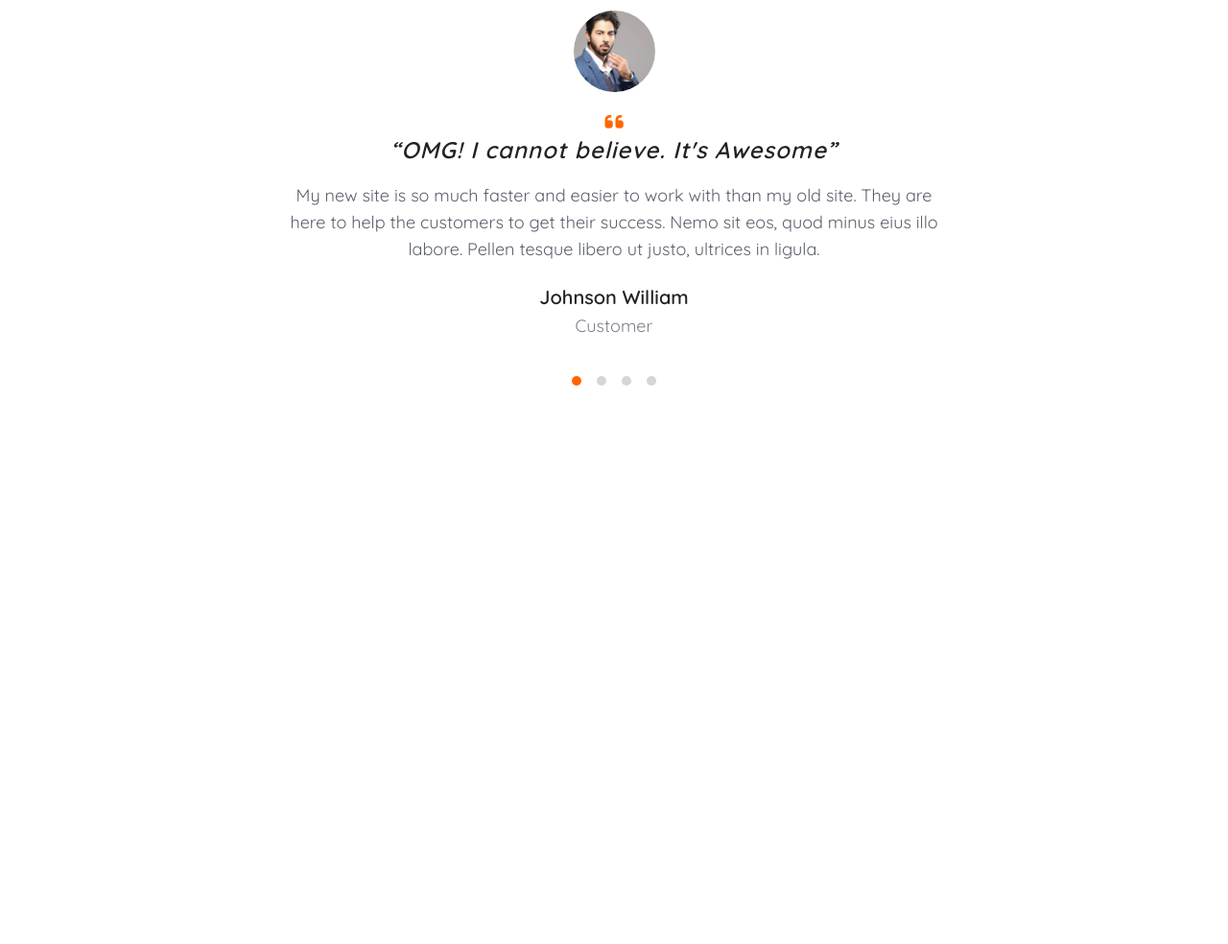
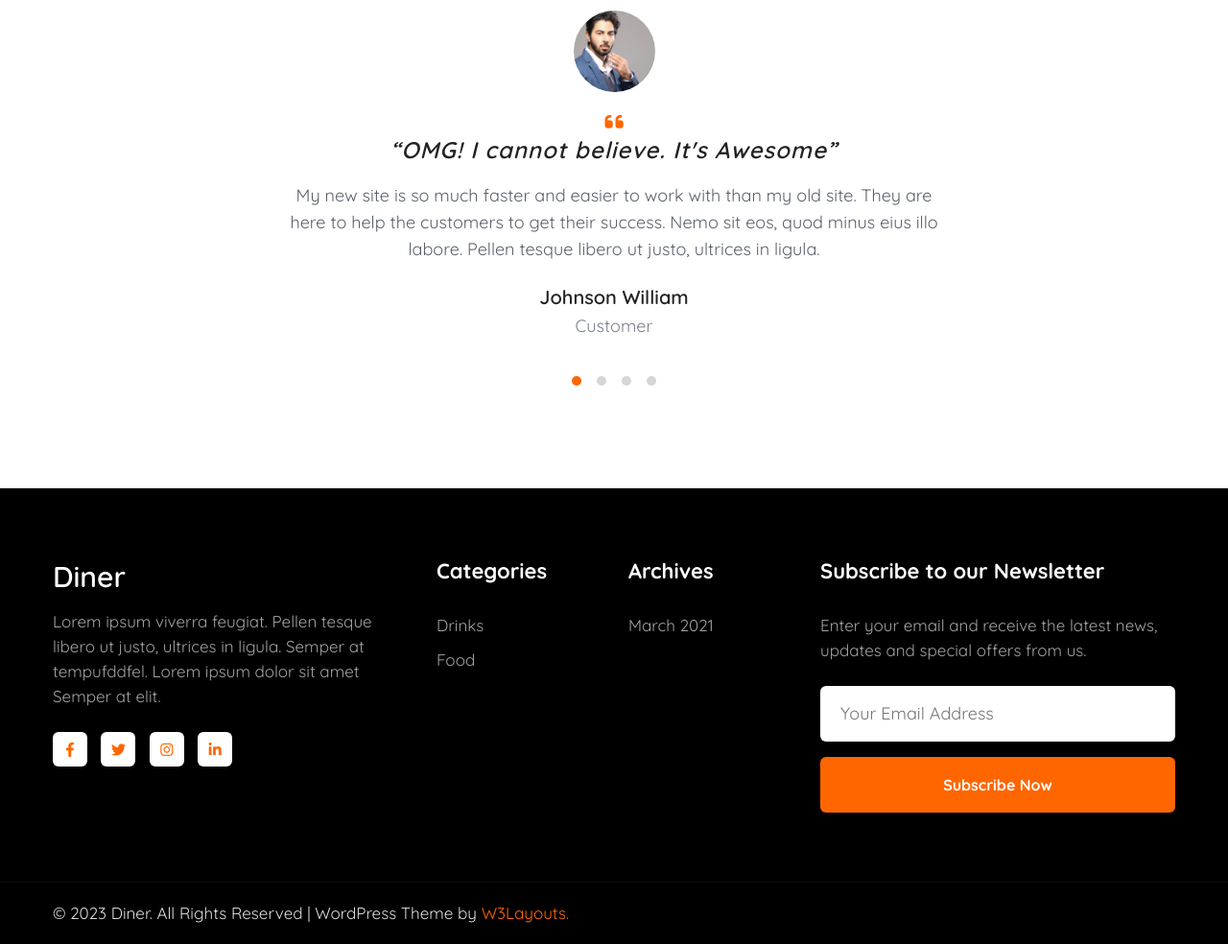
Before and after one commit to khadang2106/Diner_Project, a plain HTML site: page index.html in a window 1280 px wide. Shown: the part 6302-7286 px from the top of the page at 96% size. Before the commit the page ends 7051 px from the top, so only its background shows below. Drawn offline with nearby package versions, Linux system fonts and the light colour scheme; a script that the page names is missing.

Commit message:
Update: footer

```diff
--- a/css/dark-style.css
+++ b/css/dark-style.css
@@ -79,3 +79,12 @@ body.dark .feedback__item p{
 body.dark .feedback__item .name{
     color: #eee;
 }
+
+/* FOOTER */
+body.dark .footer__item .footer__socials a{
+    background-color: #232220;
+}
+body.dark .footer__item input{
+    background-color: #232220;
+    color: #c2d0da;
+}
--- a/css/style.css
+++ b/css/style.css
@@ -880,6 +880,131 @@ html, body{
     }
 }
 
+/* FOOTER */
+.footer{
+    background-color: #000;
+}
+.footer a{
+    text-decoration: none;
+    transition: all .5s;
+}
+.footer a:hover{
+    color: #ff6600;
+}
+.footer__item .footer__logo{
+    font-size: 30px;
+    font-weight: 600;
+    color: white;
+    line-height: 26px;
+}
+.footer__item h4{
+    font-size: 22px;
+    font-weight: 700;
+    color: white;
+    line-height: 28px;
+    margin-bottom: 30px;
+}
+.footer__item p, .footer__item a{
+    font-size: 17px;
+    color: #a5a2a1;
+    line-height: 26px;
+}
+.footer__item li{
+    list-style: none;
+    margin-bottom: 10px;
+}
+.footer__item .footer__socials a{
+    width: 36px;
+    height: 36px;
+    line-height: 35px;
+    border-radius: 6px;
+    background-color: white;
+    display: inline-block;
+    color: #ff6600;
+    text-align: center;
+    margin-right: 10px;
+    transition: all .3s;
+}
+.footer__content .footer__item .footer__socials a:hover{
+    background-color: #ff6600;
+    color: white;
+}
+.footer__item .footer__socials i{
+    font-size: 15px;
+}
+.footer__item input{
+    width: 100%;
+    padding: 14px 20px;
+    border-radius: 6px;
+    border: 1px solid transparent;
+    font-size: 18px;
+    color: rgba(22,28,45,0.7);
+    line-height: 28px;
+    outline: none;
+}
+.footer__item input:focus{
+    border: 1px solid #ff6600;
+    color: #111;
+}
+.footer__item button{
+    background-color: #ff6600;
+    border: 2px solid transparent;
+}
+.footer__item button:hover{
+    color: white;
+    background-color: #ff6600;
+    border: 2px solid #ff6600;
+    opacity: 0.8;
+}
+.footer__copyright{
+    padding: 1.2rem 0;
+    border-top: 1px solid rgba(255,255,255,0.05);
+}
+.footer__copyright p{
+    font-size: 17px;
+    color: #ddd;
+    margin: 0;
+}
+.footer__copyright a{
+    color: #ff6600;
+}
+.footer__copyright a:hover{
+    color: white;
+}
+
+/* FOOTER-RESPONSIVE */
+@media screen and (max-width: 992px){
+    .footer__item .footer__socials{
+        text-align: center;
+        margin-top: 20px;
+    }
+    .footer__item h4{
+        font-size: 20px;
+        margin-bottom: 20px;
+    }
+    .footer__copyright p{
+        text-align: center;
+    }
+}
+@media screen and (max-width: 600px){
+    .footer__copyright p{
+        line-height: 26px;
+    }
+}
+@media screen and (max-width: 480px){
+    .footer__item button{
+        padding: 13px 21.5px;
+    }
+}
+@media screen and (max-width: 415px){
+    .footer__item .footer__logo{
+        font-size: 26px;
+    }
+    .footer__item li{
+        margin-bottom: 8px;
+    }
+}
+
 /* BACK TO TOP */
 .backToTop{
     position: fixed;
--- a/index.html
+++ b/index.html
@@ -565,22 +565,73 @@
     </div>
   </section>
   <!-- FOOTER -->
+  <footer class="footer">
+    <div class="footer__content py-5">
+      <div class="container py-lg-4">
+        <div class="row">
+          <div class="col-sm-7 col-md-6 col-lg-4 pr-lg-5">
+            <div class="footer__item">
+              <h2 class="mb-3">
+                <a href="#" class="footer__logo">Diner</a>
+              </h2>
+              <p>Lorem ipsum viverra feugiat. Pellen tesque libero ut justo, ultrices in ligula. Semper at tempufddfel. Lorem ipsum dolor sit amet Semper at elit.</p>
+              <div class="footer__socials mt-4">
+                <a href="#">
+                  <i class="fab fa-facebook-f"></i>
+                </a>
+                <a href="#">
+                  <i class="fab fa-twitter"></i>
+                </a>
+                <a href="#">
+                  <i class="fab fa-instagram"></i>
+                </a>
+                <a href="#">
+                  <i class="fab fa-linkedin-in"></i>
+                </a>
+              </div>
+            </div>
+          </div>
+          <div class="col-6 col-sm-5 col-md-6 col-lg-2 mt-5 mt-sm-0">
+            <div class="footer__item">
+              <h4>Categories</h4>
+              <ul>
+                <li><a href="#">Drinks</a></li>
+                <li><a href="#">Food</a></li>
+              </ul>
+            </div>
+          </div>
+          <div class="col-6 col-sm-5 col-md-6 col-lg-2 mt-5 mt-lg-0">
+            <div class="footer__item">
+              <h4>Archives</h4>
+              <a href="#">March 2021</a>
+            </div>
+          </div>
+          <div class="col-sm-7 col-md-6 col-lg-4 mt-5 mt-lg-0">
+            <div class="footer__item">
+              <h4>Subscribe to our Newsletter</h4>
+              <p>Enter your email and receive the latest news, updates and special offers from us.</p>
+              <form class="mt-4">
+                <input type="email" placeholder="Your Email Address">
+                <button class="btn diner-btn w-100 mt-3">Subscribe Now</button>
+              </form>
+            </div>
+          </div>
+        </div>
+      </div>
+    </div>
+    <div class="footer__copyright">
+      <div class="container">
+        <p>
+          &copy; 2023 Diner. All Rights Reserved | WordPress Theme by
+          <a href="#">W3Layouts.</a>
+        </p>
+      </div>
+    </div>
+  </footer>
   <!-- BACK TO TOP -->
   <a href="#" class="backToTop cd-top text-replace js-cd-top">
     <i class="fa fa-angle-up"></i>
   </a>
-
-  <br />
-  <br />
-  <br />
-  <br />
-  <br />
-  <br />
-  <br />
-  <br />
-  <br />
-  <br />
-
 
   <!-- jQuery library -->
   <script src="https://cdn.jsdelivr.net/npm/jquery@3.6.4/dist/jquery.slim.min.js"></script>
```
